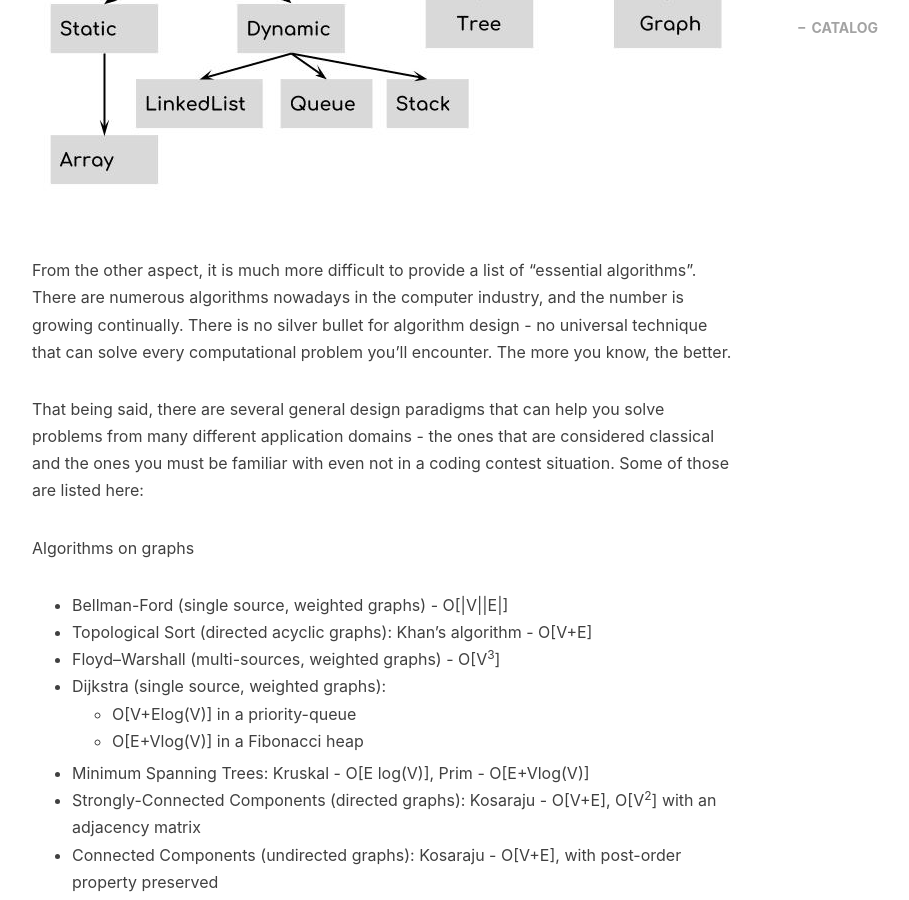
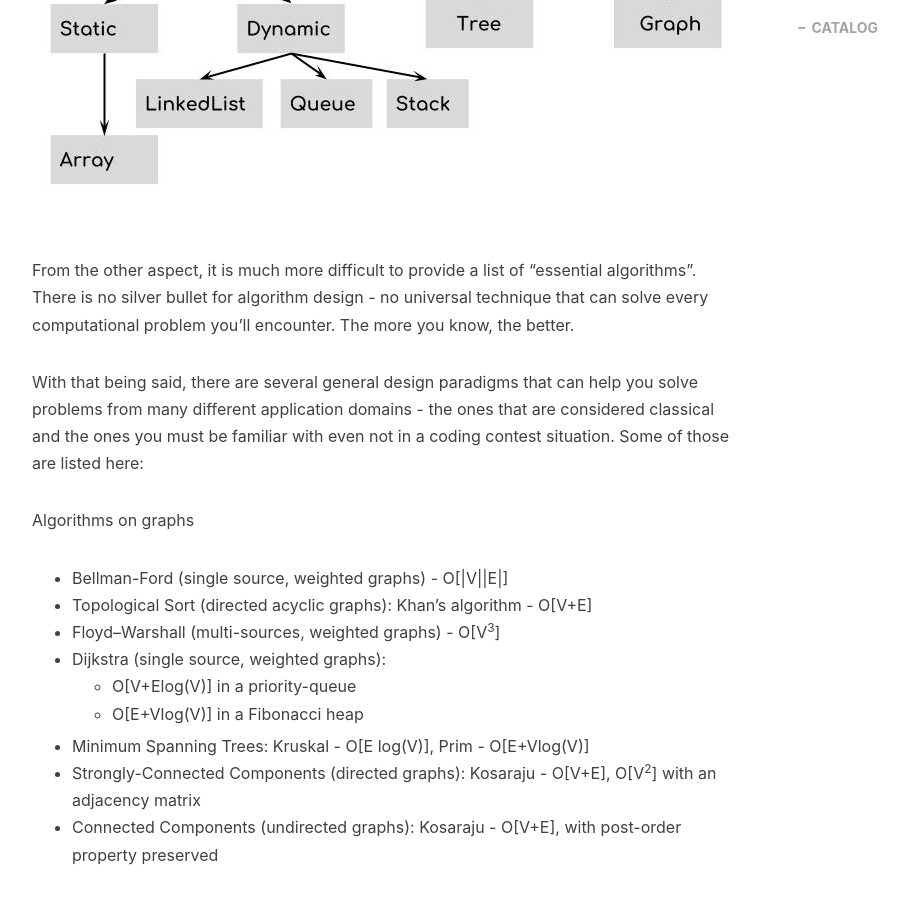
Before and after one commit to gengyu89/gengyu89.github.io, a Jekyll site: the page built from _posts/2020-09-13-leetcode-journey.markdown, in a window 1280 px wide and 900 px high, scrolled down 3974 px. Shown: the whole window, without its empty margins (233-1142 px from the left). Built offline with Jekyll 4.4.1, drawn with Linux system fonts in a browser that asks for light colours; nearby versions of some CDN libraries; comment, search, counter and statistics services are not loaded; some of the changed text lies outside the part shown.

```diff
--- a/_posts/2020-09-13-leetcode-journey.markdown
+++ b/_posts/2020-09-13-leetcode-journey.markdown
@@ -57,9 +57,9 @@
 
 ![data_structures](/img/in-post/post-leetcode-journey/DS_Classification.jpg)
 
-From the other aspect, it is much more difficult to provide a list of "essential algorithms". There are numerous algorithms nowadays in the computer industry, and the number is growing continually. There is no silver bullet for algorithm design - no universal technique that can solve every computational problem you'll encounter. The more you know, the better.
+From the other aspect, it is much more difficult to provide a list of "essential algorithms". There is no silver bullet for algorithm design - no universal technique that can solve every computational problem you'll encounter. The more you know, the better.
 
-That being said, there are several general design paradigms that can help you solve problems from many different application domains - the ones that are considered classical and the ones you must be familiar with even not in a coding contest situation. Some of those are listed here:
+With that being said, there are several general design paradigms that can help you solve problems from many different application domains - the ones that are considered classical and the ones you must be familiar with even not in a coding contest situation. Some of those are listed here:
 
 Algorithms on graphs
 * Bellman-Ford (single source, weighted graphs) - O[\|V\|\|E\|]
```
Also changed, not shown: other parts of _posts/2020-09-13-leetcode-journey.markdown (+1 -1 lines).
